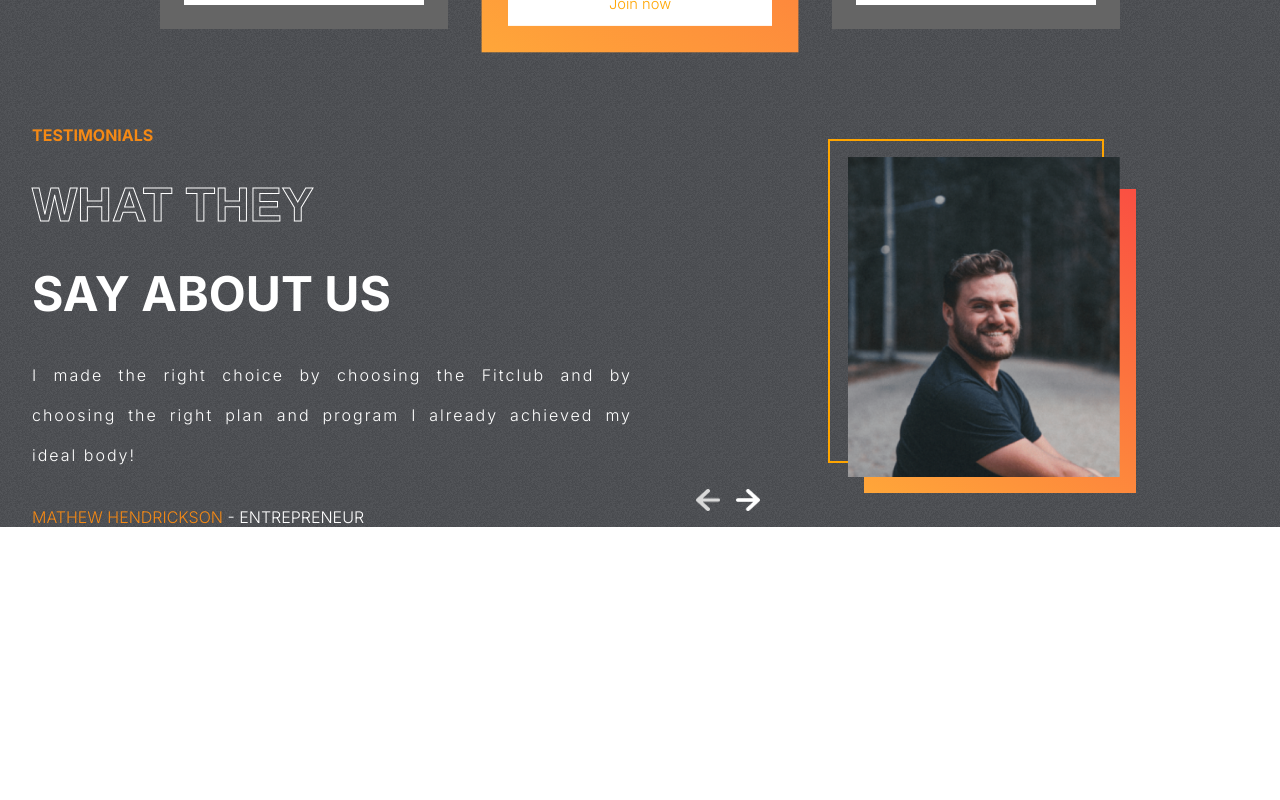
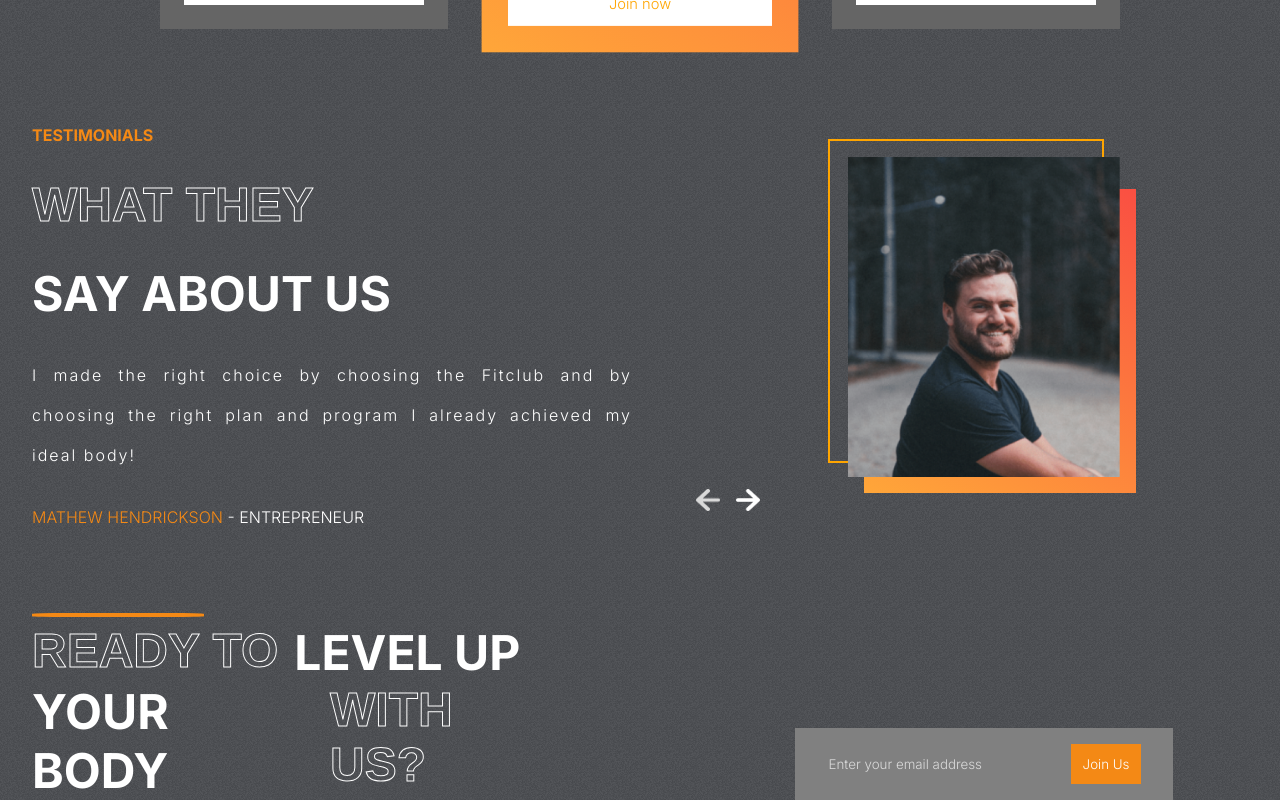
Before and after one commit to Moamin-AbuEwaida/fitness-db-react, a React (Create React App) app: page / in a window 1280 px wide. Shown: the part 2383-3183 px from the top of the page. Before the commit the page ends 2910 px from the top, so only its background shows below. Built offline with nearby package versions, Linux system fonts and the light colour scheme.

Commit message:
join component

```diff
--- a/package.json
+++ b/package.json
@@ -3,6 +3,7 @@
   "version": "0.1.0",
   "private": true,
   "dependencies": {
+    "@emailjs/browser": "^3.10.0",
     "@testing-library/jest-dom": "^5.16.5",
     "@testing-library/react": "^13.4.0",
     "@testing-library/user-event": "^13.5.0",
--- a/src/App.js
+++ b/src/App.js
@@ -1,6 +1,7 @@
 
 import './App.css';
 import Hero from './components/hero/Hero';
+import Join from './components/join/Join';
 import Plans from './components/plans/Plans';
 import Programs from './components/programs/Programs';
 import Reasons from './components/reasons/Reasons';
@@ -14,6 +15,7 @@
       <Reasons />
       <Plans />
       <Testimonials />
+      <Join />
     </div>
   );
 }
--- /dev/null
+++ b/src/components/join/Join.css
@@ -0,0 +1,57 @@
+.join {
+  display: flex;
+  padding: 0 2rem;
+  gap: 10rem;
+}
+
+.left-j {
+  flex: 1;
+  color: #fff;
+  font-size: 3rem;
+  font-weight: bold;
+  text-transform: uppercase;
+  position: relative;
+}
+
+.left-j > hr {
+  position: absolute;
+  width: 10.5rem;
+  border: 2px solid var(--orange);
+  border-radius: 20%;
+  margin: -10px 0;
+}
+
+.left-j > div {
+  display: flex;
+  gap: 1rem;
+}
+
+.right-j {
+  flex: 1;
+  display: flex;
+  justify-content: center;
+  align-items: flex-end;
+}
+
+.email-container {
+  display: flex;
+  gap: 3rem;
+  background-color: gray;
+  padding: 1rem 2rem;
+}
+
+.email-container > input {
+  background-color: transparent;
+  border: none;
+  outline: none;
+  color: var(--lightgray);
+}
+
+::placeholder {
+  color: var(--lightgray);
+}
+
+.btn-j {
+  background-color: var(--orange);
+  color: #fff;
+}
--- /dev/null
+++ b/src/components/join/Join.jsx
@@ -0,0 +1,56 @@
+import { useRef } from "react";
+import emailjs from "@emailjs/browser";
+import "./Join.css";
+
+const Join = () => {
+  const form = useRef();
+  const sendEmail = (e) => {
+    e.preventDefault();
+
+    emailjs
+      .sendForm(
+        "service_l8s4tpl",
+        "template_zdwprlf",
+        form.current,
+        "RPOxBZWc2by3rmLXX"
+      )
+      .then(
+        function (response) {
+          console.log("SUCCESS!", response.status, response.text);
+        },
+        function (err) {
+          console.log("FAILED...", err);
+        }
+      );
+  };
+
+  return (
+    <div className="join" id="join-us">
+      {/* left side */}
+      <div className="left-j">
+        <hr />
+        <div>
+          <span className="stroke-text">ready to</span>
+          <span> level up</span>
+        </div>
+        <div>
+          <span>your body</span>
+          <span className="stroke-text"> with us?</span>
+        </div>
+      </div>
+      {/* right side */}
+      <div className="right-j">
+        <form ref={form} className="email-container" on Submit={sendEmail}>
+          <input
+            type="email"
+            name="user-email"
+            placeholder="Enter your email address"
+          />
+          <button className="btn btn-j">Join Us</button>
+        </form>
+      </div>
+    </div>
+  );
+};
+
+export default Join;
```
Also changed, not shown: 1 other file (tests, documents, lock files or other folders).
